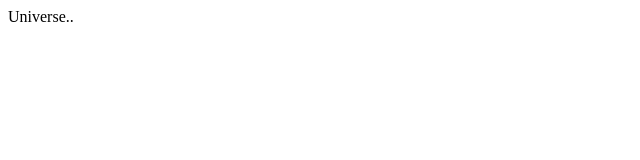
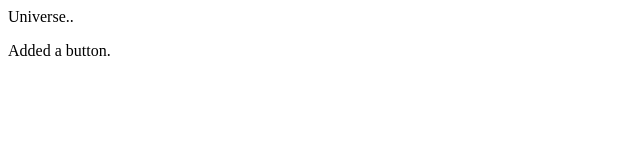
Before and after one commit to Sparky-Samriti/Second-Repo, a plain HTML site: page index.html in a window 1280 px wide. Shown: the full height of the page, 0-640 px from the left. Drawn offline with Linux system fonts and the light colour scheme.

```diff
--- a/index.html
+++ b/index.html
@@ -1 +1,2 @@
 <p>Universe..</p>
+<p>Added a button.</p>
```
